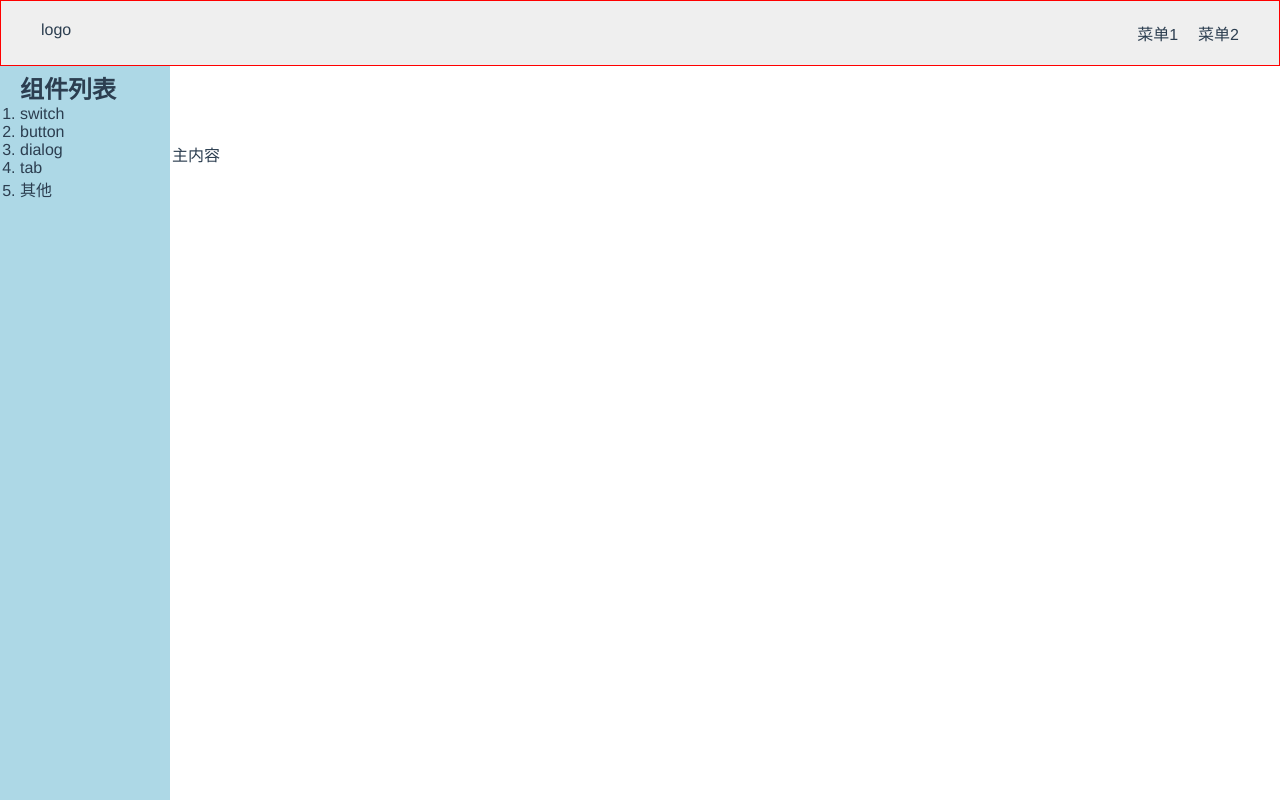
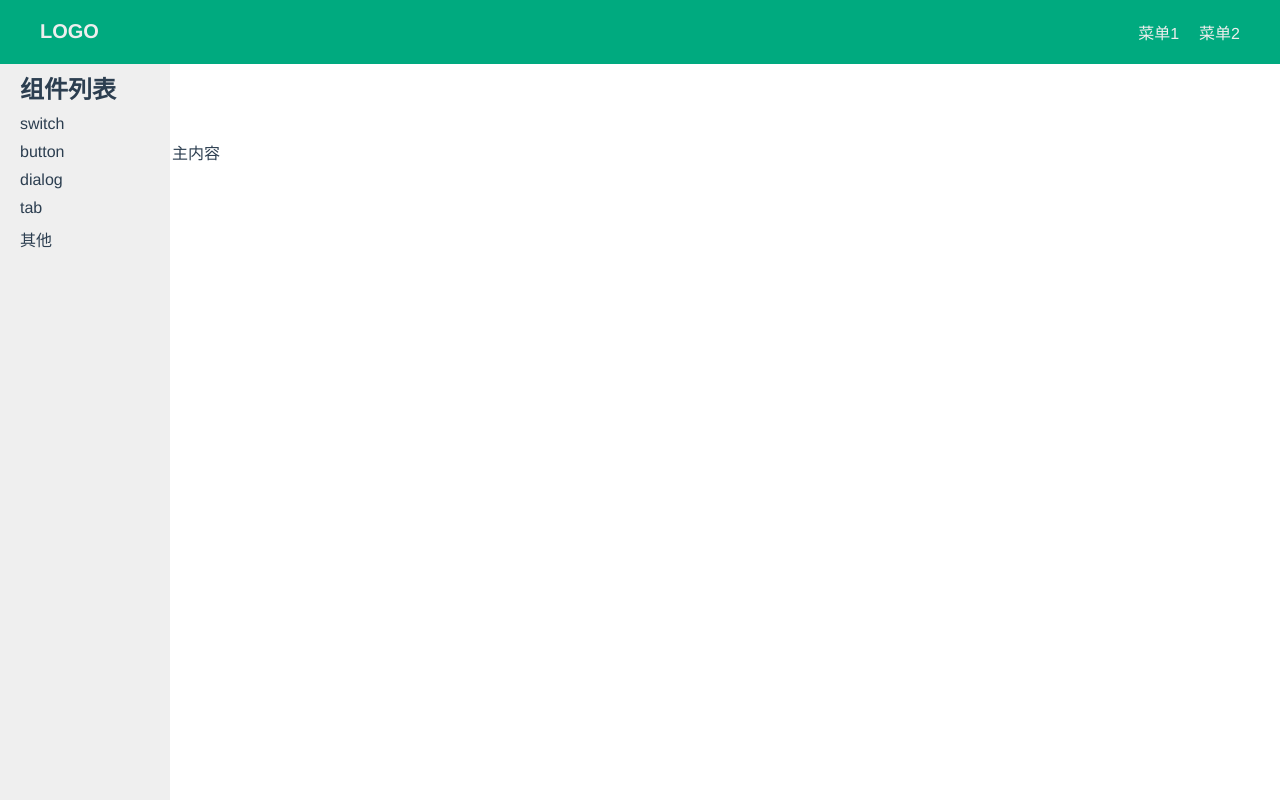
Before and after one commit to yuxinping1209/whale3.0, a Vue app: page /#/doc in a window 1280 px wide. Built offline with nearby package versions, Linux system fonts and the light colour scheme.

Commit message:
修改topnav样式

```diff
--- a/src/components/topnav.vue
+++ b/src/components/topnav.vue
@@ -1,6 +1,6 @@
 <template>
 <div class="topnav">
-    <div class="logo" @click="toggleAside">logo</div>
+    <div class="logo" @click="toggleAside">LOGO</div>
     <div class="menu">
         <span style="margin-right:20px;">菜单1</span>
         <span>菜单2</span>
@@ -30,8 +30,7 @@ export default {
 
 <style lang="scss">
 .topnav {
-    border: 1px solid red;
-    background: #efefef;
+    background: #00aa7f;
     display: flex;
     justify-content: space-between;
     position: relative;
@@ -40,6 +39,16 @@ export default {
     .logo,
     .menu {
         margin: 20px 40px 20px 40px;
+
     }
+	.logo{
+		font-size: 20px;
+		font-weight: bold;
+		color:#eee;
+	}
+	.menu{
+		font-size: 16px;
+		color:#eee;
+	}
 }
 </style>
--- a/src/views/Doc.vue
+++ b/src/views/Doc.vue
@@ -76,7 +76,7 @@ export default {
 }
 
 aside {
-    background: lightblue;
+    background: #efefef;
     width: 150px;
     padding: 16px 0;
     position: fixed;
@@ -85,9 +85,13 @@ aside {
     padding-top: 70px;
     height: 100%;
 
-    >h2 {
-        margin-bottom: 4px;
-        padding: 0 16px;
+    >ol>h2 {
+        margin-bottom: 10px;
+        // padding: 0 16px;
     }
+	>ol>li{
+		list-style: none;
+		margin-bottom: 10px;
+	}
 }
 </style>
```
